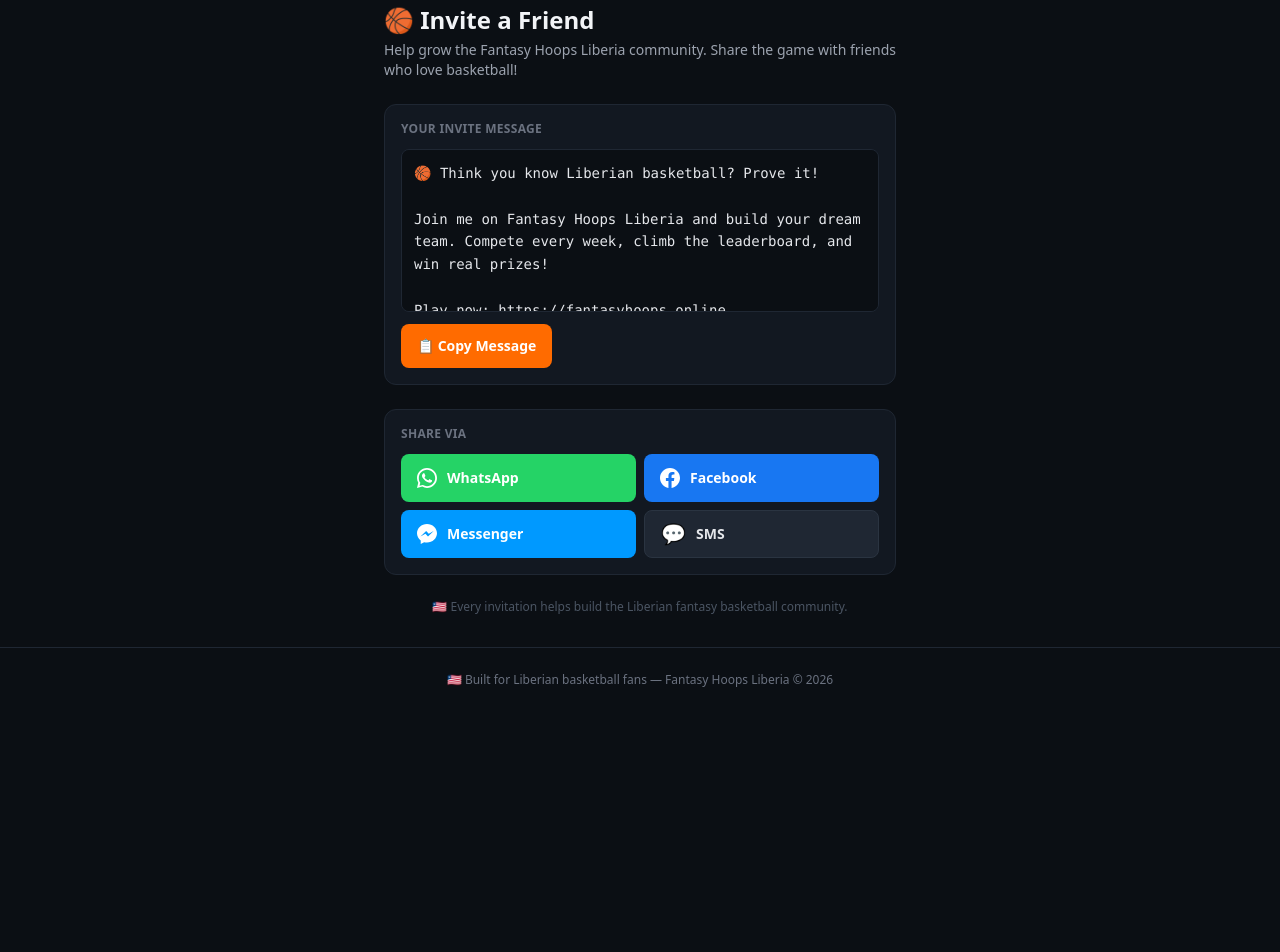
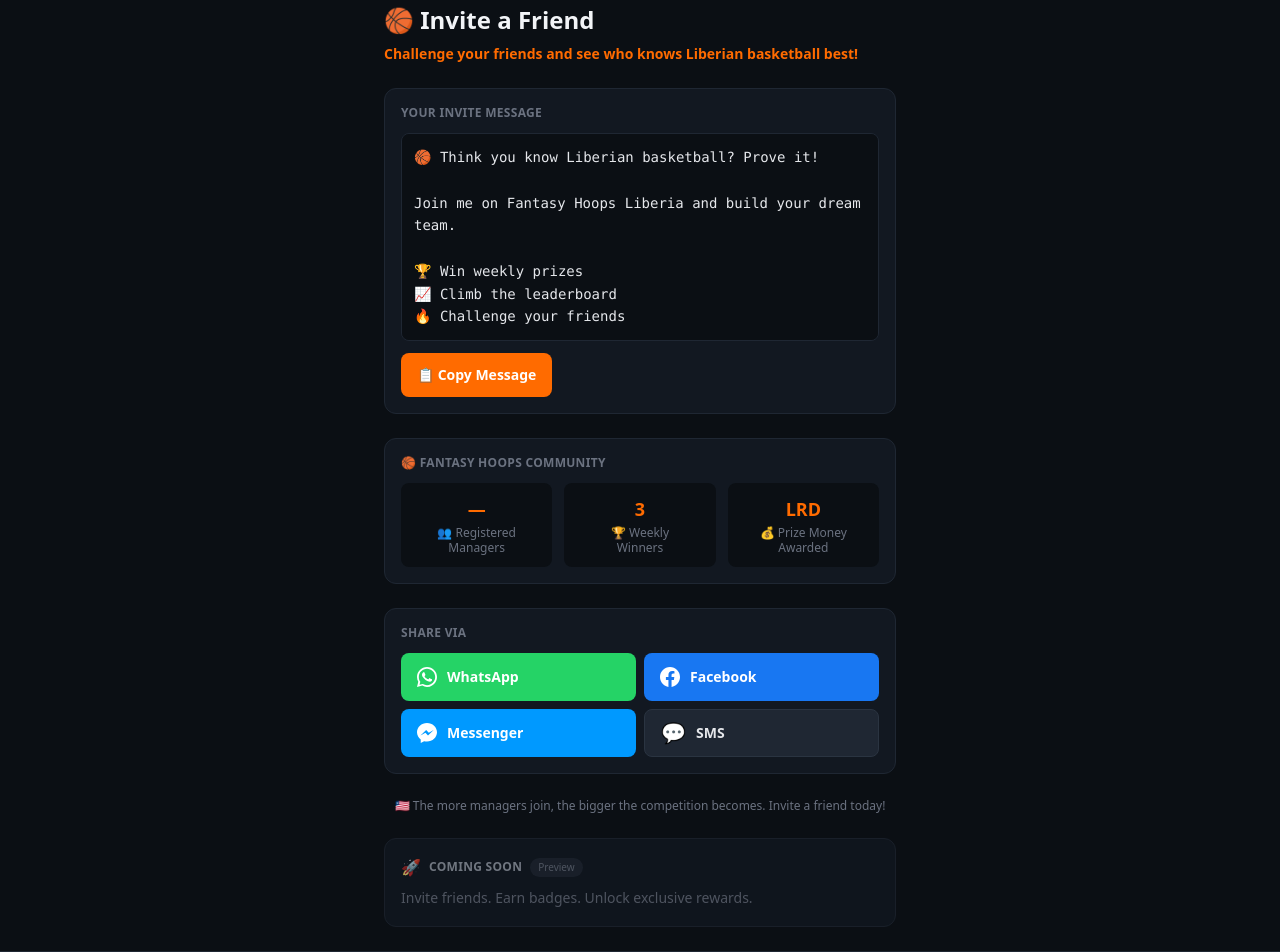
Before and after one commit to liberiabasketballnetwork/fantasy-hoops-liberia, a Next.js app in the folder frontend/: page /invite in a window 1280 px wide. Shown: the part 80-1032 px from the top of the page. Before the commit the page ends 800 px from the top, so only its background shows below. Built offline with nearby package versions, Linux system fonts and the light colour scheme; no server answers.

Commit message:
GEP-001.1: Invite enhancement - bullet message, competition banner, social proof, footer, coming soon teaser

```diff
--- a/frontend/src/app/invite/page.tsx
+++ b/frontend/src/app/invite/page.tsx
@@ -1,22 +1,28 @@
 "use client";
 
-import { useState } from "react";
+import { useState, useEffect } from "react";
 import { ToastContainer, useToast } from "@/components/ui";
+import { api } from "@/lib/api";
 
-// ─── Constants ─────────────────────────────────────────────────────────────
+// ─── Enhancement 1: Updated invite message ────────────────────────────────
 
 const INVITE_URL = "https://fantasyhoops.online";
 
 const INVITE_MESSAGE = `🏀 Think you know Liberian basketball? Prove it!
 
-Join me on Fantasy Hoops Liberia and build your dream team. Compete every week, climb the leaderboard, and win real prizes!
+Join me on Fantasy Hoops Liberia and build your dream team.
 
-Play now: ${INVITE_URL}`;
+🏆 Win weekly prizes
+📈 Climb the leaderboard
+🔥 Challenge your friends
+
+Play now:
+${INVITE_URL}`;
 
 const INVITE_MESSAGE_ENCODED = encodeURIComponent(INVITE_MESSAGE);
 const INVITE_URL_ENCODED     = encodeURIComponent(INVITE_URL);
 
-// ─── Share channels ─────────────────────────────────────────────────────────
+// ─── Share channels (unchanged from GEP-001) ──────────────────────────────
 
 const CHANNELS = [
   {
@@ -62,14 +68,25 @@
   },
 ] as const;
 
-// ─── Page ───────────────────────────────────────────────────────────────────
+// ─── Page ─────────────────────────────────────────────────────────────────
 
 export default function InvitePage() {
   const { toasts, toast, dismiss } = useToast();
-  const [copied,   setCopied]   = useState(false);
-  const [sharing,  setSharing]  = useState(false);
+  const [copied,  setCopied]  = useState(false);
+  const [sharing, setSharing] = useState(false);
 
-  // ── Copy link ────────────────────────────────────────────────────────────
+  // Enhancement 3: Social proof — live manager count, static winners/prizes
+  const [managerCount, setManagerCount] = useState<number | null>(null);
+  useEffect(() => {
+    api.get("/admin/selection-stats")
+      .then((res) => {
+        const total = res.data?.total_managers ?? res.data?.users ?? null;
+        if (typeof total === "number") setManagerCount(total);
+      })
+      .catch(() => { /* non-fatal — show static fallback */ });
+  }, []);
+
+  // ── Copy ────────────────────────────────────────────────────────────────
   async function handleCopy() {
     try {
       await navigator.clipboard.writeText(INVITE_MESSAGE);
@@ -77,14 +94,13 @@
       toast("success", "✓ Invite message copied! Share it anywhere.");
       setTimeout(() => setCopied(false), 3000);
     } catch {
-      // Fallback: select the textarea
       const el = document.getElementById("invite-text") as HTMLTextAreaElement | null;
       el?.select();
       toast("info", "Couldn't auto-copy — select the text above and copy manually.");
     }
   }
 
-  // ── Native share (Web Share API) ─────────────────────────────────────────
+  // ── Native share ────────────────────────────────────────────────────────
   async function handleNativeShare() {
     if (!navigator.share) return;
     setSharing(true);
@@ -92,19 +108,16 @@
       await navigator.share({ title: "Fantasy Hoops Liberia", text: INVITE_MESSAGE, url: INVITE_URL });
       toast("success", "🙌 Thanks for spreading the word!");
     } catch (err: any) {
-      // AbortError = user cancelled — not an error
-      if (err?.name !== "AbortError") {
-        toast("error", "Share failed. Try another option below.");
-      }
+      if (err?.name !== "AbortError") toast("error", "Share failed. Try another option below.");
     } finally {
       setSharing(false);
     }
   }
 
-  // ── Social/SMS channel share ─────────────────────────────────────────────
-  function handleChannel(channel: typeof CHANNELS[number]) {
-    window.open(channel.getUrl(), "_blank", "noopener,noreferrer");
-    toast("success", `🙌 Thanks for sharing via ${channel.label}!`);
+  // ── Social channel ──────────────────────────────────────────────────────
+  function handleChannel(ch: typeof CHANNELS[number]) {
+    window.open(ch.getUrl(), "_blank", "noopener,noreferrer");
+    toast("success", `🙌 Thanks for sharing via ${ch.label}!`);
   }
 
   const nativeShareSupported = typeof navigator !== "undefined" && !!navigator.share;
@@ -114,21 +127,22 @@
       <ToastContainer toasts={toasts} onDismiss={dismiss} />
 
       {/* Header */}
-      <div>
+      <div className="flex flex-col gap-2">
         <h1 className="text-2xl font-bold">🏀 Invite a Friend</h1>
-        <p className="text-sm text-gray-400 mt-1">
-          Help grow the Fantasy Hoops Liberia community.
-          Share the game with friends who love basketball!
+
+        {/* Enhancement 2: Competition banner */}
+        <p className="text-sm font-semibold text-court-orange">
+          Challenge your friends and see who knows Liberian basketball best!
         </p>
       </div>
 
-      {/* Invite message preview */}
+      {/* Invite message */}
       <div className="card p-4 flex flex-col gap-3">
         <p className="text-xs text-gray-500 uppercase tracking-wide font-semibold">Your Invite Message</p>
         <textarea
           id="invite-text"
           readOnly
-          rows={6}
+          rows={8}
           value={INVITE_MESSAGE}
           className="w-full bg-[#0b0f14] border border-[#1f2733] rounded-lg p-3
                      text-sm text-gray-200 resize-none focus:outline-none
@@ -136,8 +150,6 @@
                      leading-relaxed font-mono"
           aria-label="Invite message"
         />
-
-        {/* Primary actions */}
         <div className="flex flex-wrap gap-2">
           <button
             onClick={handleCopy}
@@ -151,7 +163,6 @@
           >
             {copied ? "✓ Copied!" : "📋 Copy Message"}
           </button>
-
           {nativeShareSupported && (
             <button
               onClick={handleNativeShare}
@@ -159,13 +170,33 @@
               className="flex items-center gap-2 px-4 py-2 rounded-lg text-sm font-semibold
                          min-h-[44px] bg-[#1f2733] hover:bg-[#2a3441] text-gray-200
                          border border-[#2a3441] transition-colors focus:outline-none
-                         focus-visible:ring-2 focus-visible:ring-court-orange
-                         disabled:opacity-50"
+                         focus-visible:ring-2 focus-visible:ring-court-orange disabled:opacity-50"
               aria-label="Share using device share sheet"
             >
               {sharing ? "Sharing…" : "↑ Share"}
             </button>
           )}
+        </div>
+      </div>
+
+      {/* Enhancement 3: Social proof card */}
+      <div className="card p-4 flex flex-col gap-3">
+        <p className="text-xs text-gray-500 uppercase tracking-wide font-semibold">🏀 Fantasy Hoops Community</p>
+        <div className="grid grid-cols-3 gap-3">
+          <div className="bg-[#0b0f14] rounded-lg p-3 text-center">
+            <p className="text-lg font-bold text-court-orange">
+              {managerCount !== null ? managerCount : "—"}
+            </p>
+            <p className="text-xs text-gray-500 mt-0.5 leading-tight">👥 Registered<br />Managers</p>
+          </div>
+          <div className="bg-[#0b0f14] rounded-lg p-3 text-center">
+            <p className="text-lg font-bold text-court-orange">3</p>
+            <p className="text-xs text-gray-500 mt-0.5 leading-tight">🏆 Weekly<br />Winners</p>
+          </div>
+          <div className="bg-[#0b0f14] rounded-lg p-3 text-center">
+            <p className="text-lg font-bold text-court-orange">LRD</p>
+            <p className="text-xs text-gray-500 mt-0.5 leading-tight">💰 Prize Money<br />Awarded</p>
+          </div>
         </div>
       </div>
 
@@ -190,10 +221,25 @@
         </div>
       </div>
 
-      {/* Footer note */}
-      <p className="text-xs text-gray-600 text-center pb-2">
-        🇱🇷 Every invitation helps build the Liberian fantasy basketball community.
+      {/* Enhancement 4: Updated footer */}
+      <p className="text-xs text-gray-500 text-center">
+        🇱🇷 The more managers join, the bigger the competition becomes. Invite a friend today!
       </p>
+
+      {/* Enhancement 5: Coming Soon teaser */}
+      <div
+        aria-label="Coming soon features"
+        className="card border border-dashed border-[#2a3441] p-4 flex flex-col gap-2 opacity-70"
+      >
+        <div className="flex items-center gap-2">
+          <span className="text-base">🚀</span>
+          <p className="text-xs font-bold text-gray-400 uppercase tracking-wide">Coming Soon</p>
+          <span className="text-[10px] bg-[#1f2733] text-gray-500 px-2 py-0.5 rounded-full">Preview</span>
+        </div>
+        <p className="text-sm text-gray-500 leading-relaxed">
+          Invite friends. Earn badges. Unlock exclusive rewards.
+        </p>
+      </div>
     </div>
   );
 }
```
